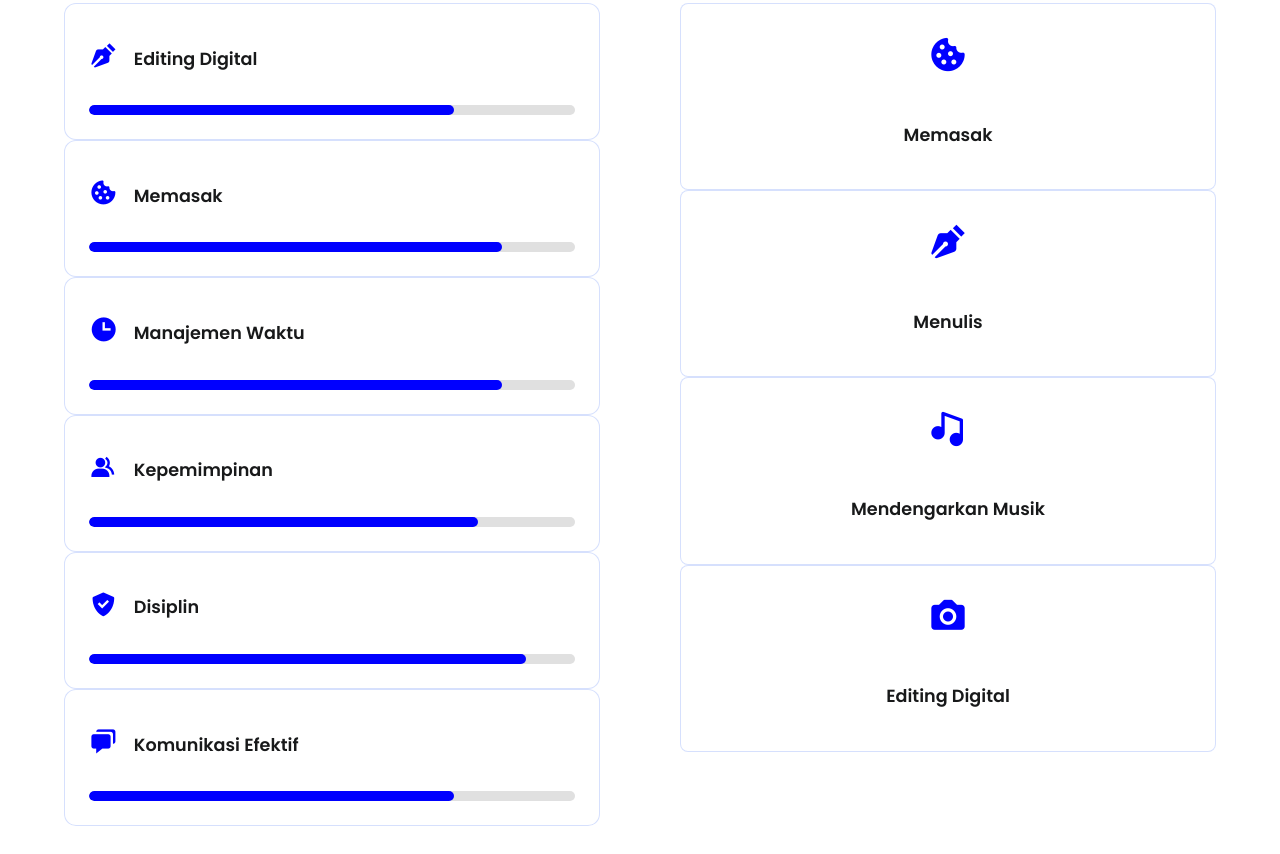
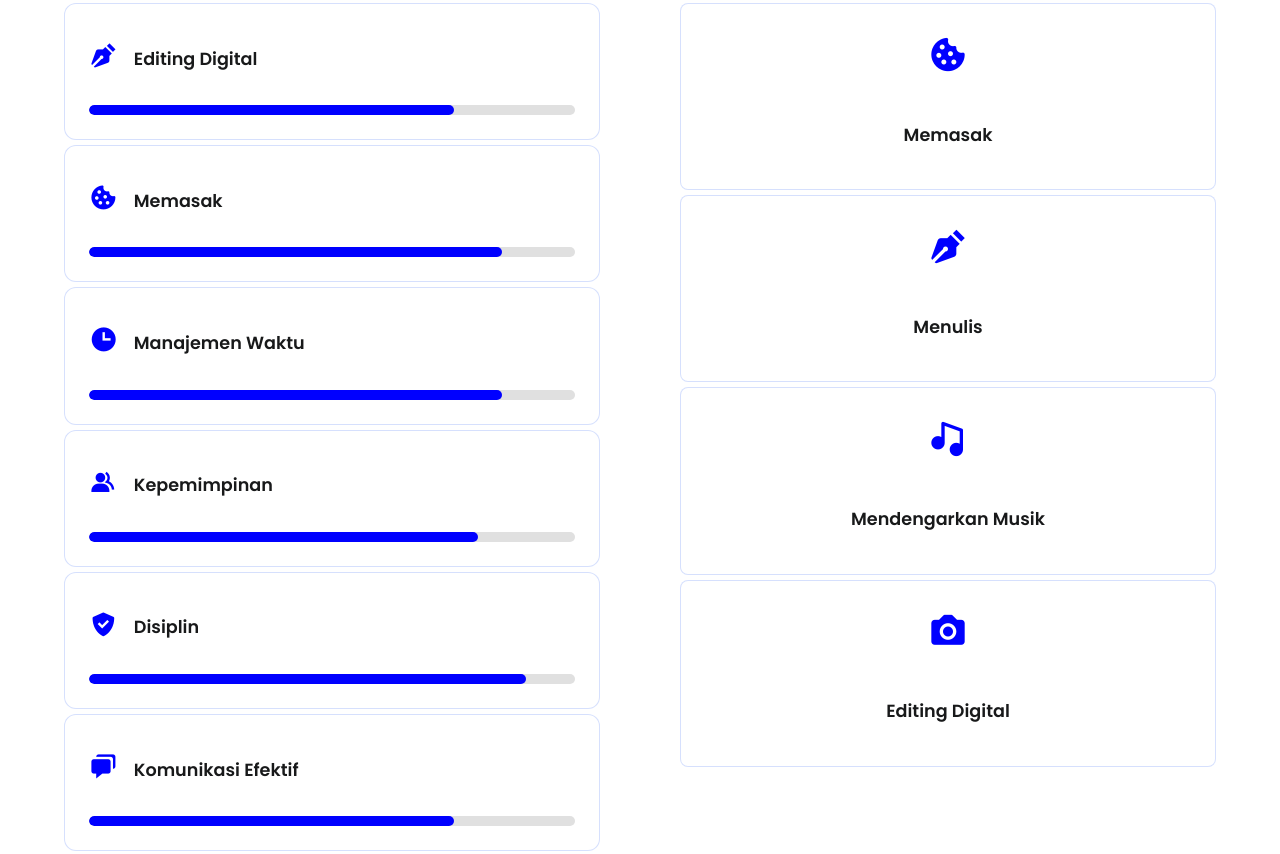
Before and after one commit to cibeys/IndahMelliaBerliani, a plain HTML site: page index.html in a window 1280 px wide. Shown: the part 6035-6889 px from the top of the page. Drawn offline with nearby package versions, Linux system fonts and the light colour scheme; a web font is replaced by a local one.

Commit message:
update style.css

```diff
--- a/style.css
+++ b/style.css
@@ -437,6 +437,7 @@ img {
     background: rgba(255, 255, 255, 0.1);
     border-radius: 12px;
     padding: 1.5rem;
+    margin-bottom: 5px;
     transition: all 0.3s ease;
     border: 1px solid rgba(54, 100, 244, 0.2);
 }
@@ -881,6 +882,7 @@ body.dark .tkk-list li::before {
     background: rgba(255, 255, 255, 0.1);
     border-radius: 8px;
     padding: 1.5rem;
+    margin-bottom: 5px;
     text-align: center;
     transition: all 0.3s ease;
     border: 1px solid rgba(54, 100, 244, 0.2);
```
